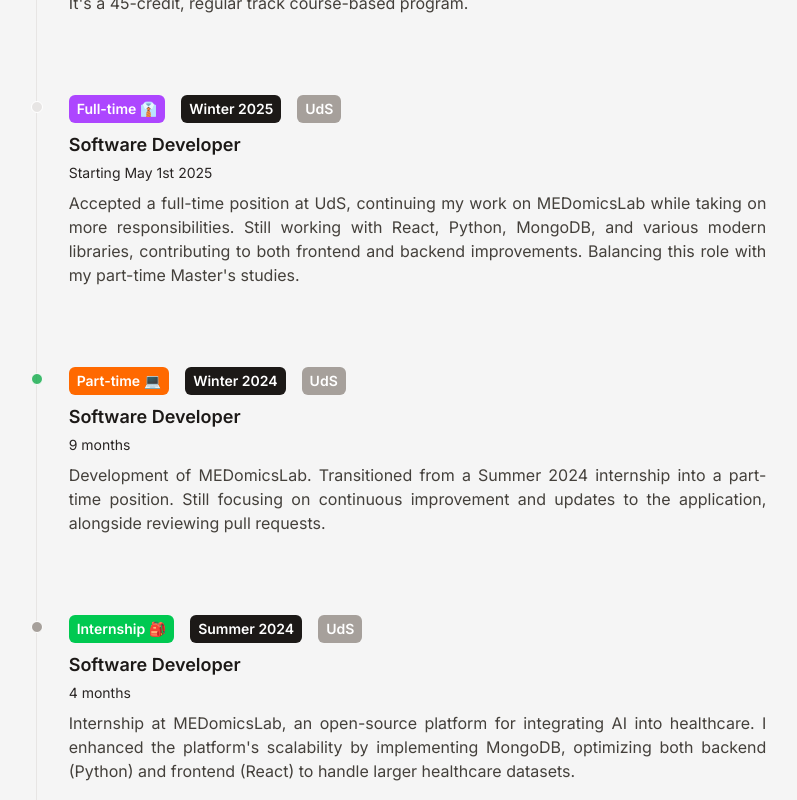
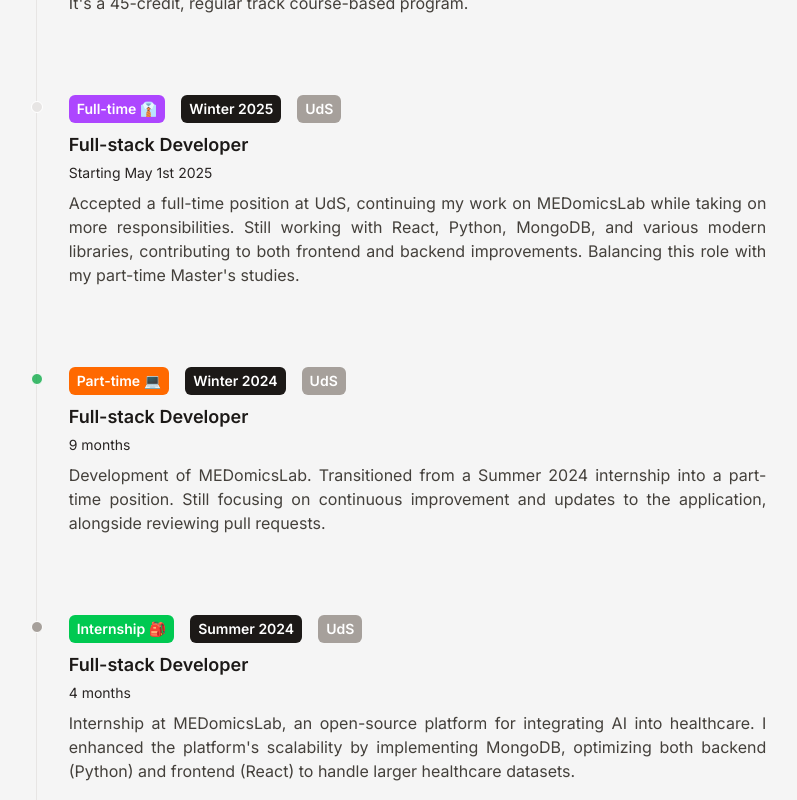
Before and after one commit to CharlesOIpperciel/PortfolioReact, a React (Vite) app: page / in a window 1280 px wide. Shown: the part 2000-2800 px from the top of the page, without its empty margins (231-1028 px from the left). Built offline with nearby package versions, Linux system fonts and the light colour scheme.

Commit message:
switched software dev for full stack dev

```diff
--- a/src/data/timeline.js
+++ b/src/data/timeline.js
@@ -12,7 +12,7 @@ export default [
   {
     year: "Winter 2025",
     type: "Full-time 👔",
-    title: "Software Developer",
+    title: "Full-stack Developer",
     company: "UdS",
     duration: "Starting May 1st 2025",
     details:
@@ -22,7 +22,7 @@ export default [
   {
     year: "Winter 2024",
     type: "Part-time 💻",
-    title: "Software Developer",
+    title: "Full-stack Developer",
     company: "UdS",
     duration: "9 months",
     details:
@@ -32,7 +32,7 @@ export default [
   {
     year: "Summer 2024",
     type: "Internship 🎒",
-    title: "Software Developer",
+    title: "Full-stack Developer",
     company: "UdS",
     duration: "4 months",
     details:
@@ -52,7 +52,7 @@ export default [
   {
     year: "Winter 2023",
     type: "Internship 🎒",
-    title: "Software Developer",
+    title: "Full-stack Developer",
     company: "Qwatro",
     duration: "4 months",
     details:
```
